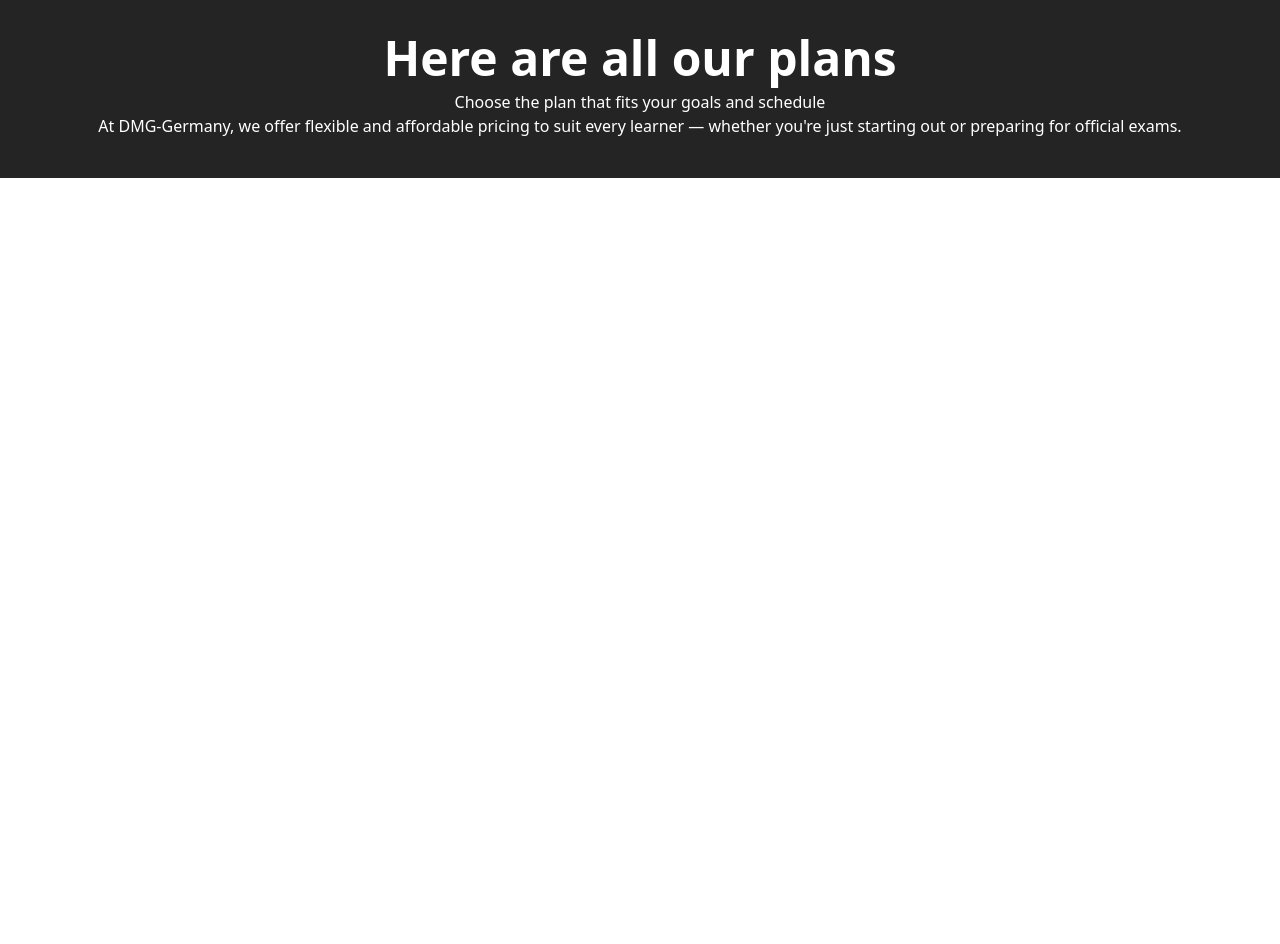
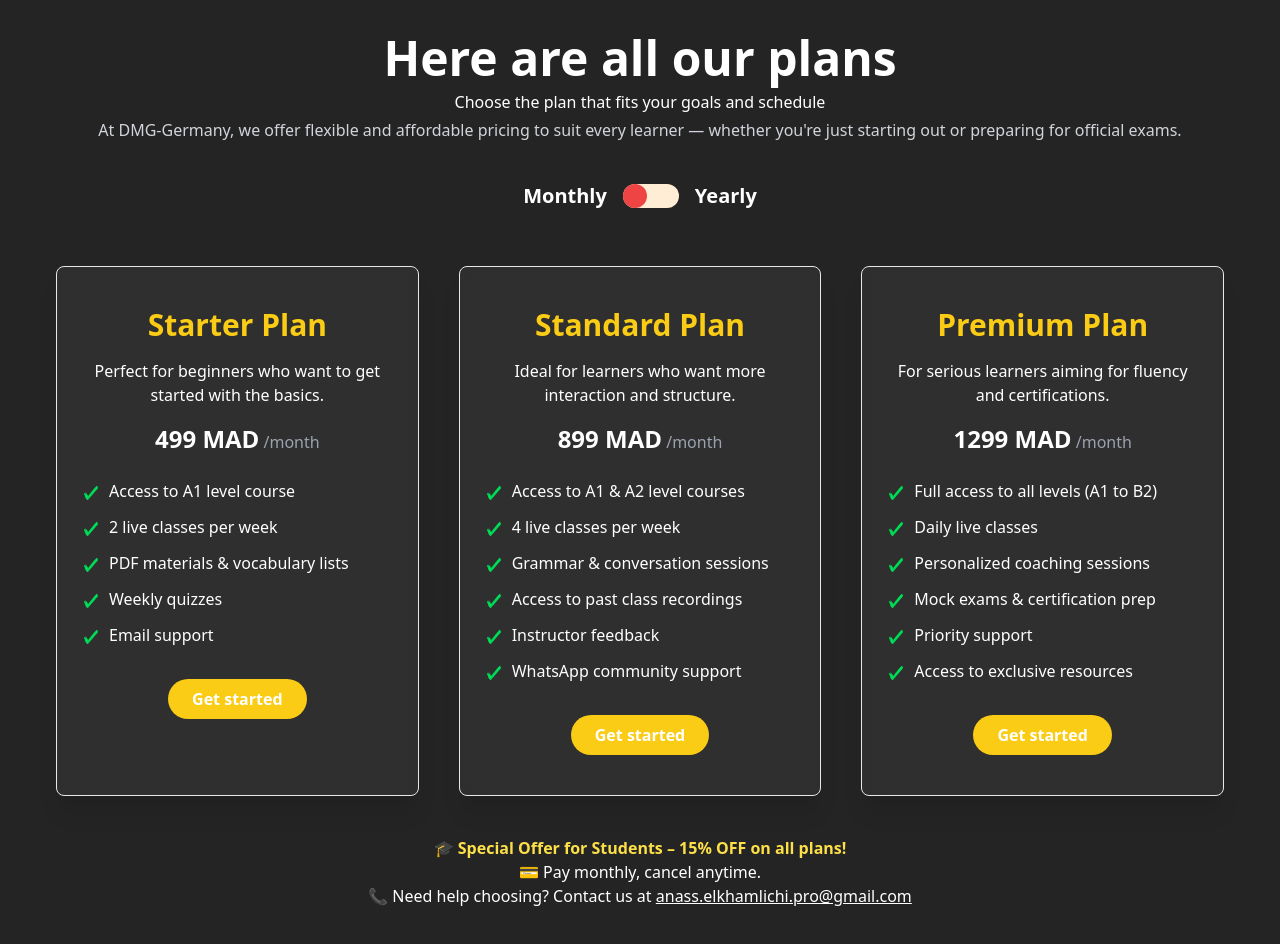
Before and after one commit to anasselkam/alx-dmg-Germany, a React (Vite) app in the folder dmg-germany/Dmg-app-project/: page / in a window 1280 px wide. Shown: the part 3920-4864 px from the top of the page. Before the commit the page ends 4098 px from the top, so only its background shows below. Built offline with nearby package versions, Linux system fonts and the light colour scheme.

Commit message:
Add  section pricing

```diff
--- /dev/null
+++ b/dmg-germany/Dmg-app-project/src/components/contact/Countact.jsx
@@ -0,0 +1,9 @@
+import React from 'react'
+
+const Countact = () => {
+  return (
+    <div>Countact</div>
+  )
+}
+
+export default Countact
--- a/dmg-germany/Dmg-app-project/src/components/pricing/Pricing.jsx
+++ b/dmg-germany/Dmg-app-project/src/components/pricing/Pricing.jsx
@@ -1,23 +1,117 @@
-import React from 'react'
+import React, { useState } from 'react';
+import iconImg from "../../assets/Images/icon.png";
 
 const Pricing = () => {
+  const [isYearly, setIsYearly] = useState(false);
+
+  const packages = [
+    {
+      name: "Starter Plan",
+      monthlyPrice: 499,
+      yearlyPrice: 4990,
+      description: "Perfect for beginners who want to get started with the basics.",
+      features: [
+        "Access to A1 level course",
+        "2 live classes per week",
+        "PDF materials & vocabulary lists",
+        "Weekly quizzes",
+        "Email support",
+      ],
+    },
+    {
+      name: "Standard Plan",
+      monthlyPrice: 899,
+      yearlyPrice: 8990,
+      description: "Ideal for learners who want more interaction and structure.",
+      features: [
+        "Access to A1 & A2 level courses",
+        "4 live classes per week",
+        "Grammar & conversation sessions",
+        "Access to past class recordings",
+        "Instructor feedback",
+        "WhatsApp community support",
+      ],
+    },
+    {
+      name: "Premium Plan",
+      monthlyPrice: 1299,
+      yearlyPrice: 12990,
+      description: "For serious learners aiming for fluency and certifications.",
+      features: [
+        "Full access to all levels (A1 to B2)",
+        "Daily live classes",
+        "Personalized coaching sessions",
+        "Mock exams & certification prep",
+        "Priority support",
+        "Access to exclusive resources",
+      ],
+    },
+  ];
+
   return (
-    <div className='md:px:14 p-4 max-w-s max-auto py-10'>
-        <div className='text-center'>
-            <h2 className='md:text-5xl text-3xl font-bold text-white mb-2'>
-                Here are all our plans
-            </h2>
-            <p className=' max-auto px-4'> Choose the plan that fits your goals and schedule</p>
-            <p>At DMG-Germany, we offer flexible and affordable pricing to suit every learner — whether you're just starting out or preparing for official exams.</p>
+    <div className='md:px-14 p-4 max-w-screen-xl mx-auto py-10'>
+      <div className='text-center'>
+        <h2 className='md:text-5xl text-3xl font-bold text-white mb-2'>
+          Here are all our plans
+        </h2>
+        <p className='px-4 mb-1'>Choose the plan that fits your goals and schedule</p>
+        <p className='text-gray-300'>At DMG-Germany, we offer flexible and affordable pricing to suit every learner — whether you're just starting out or preparing for official exams.</p>
 
-            {/* Toggle pricing  */}
-            <div>
+        {/* Toggle pricing */}
+        <div className='mt-10 flex justify-center items-center'>
+          <span className='mr-4 text-xl font-semibold'>Monthly</span>
+          <label htmlFor="toggle" className='relative inline-block w-14 h-6'>
+            <input
+              type="checkbox"
+              id="toggle"
+              className="hidden"
+              checked={isYearly}
+              onChange={() => setIsYearly(!isYearly)}
+            />
+            <div className='w-full h-full bg-orange-100 rounded-full transition duration-200'></div>
+            <div
+              className={`w-6 h-6 bg-red-500 rounded-full absolute top-0 transition-all duration-300 ${isYearly ? "left-8 bg-yellow-400" : "left-0"}`}
+            ></div>
+          </label>
+          <span className='ml-4 text-xl font-semibold'>Yearly</span>
+        </div>
+      </div>
 
+      {/* Pricing cards */}
+      <div className='grid sm:grid-cols-2 lg:grid-cols-3 gap-10 mt-14'>
+        {packages.map((pkg, index) => (
+          <div key={index} className='border py-10 px-6 rounded-lg shadow-xl bg-white/5 backdrop-blur-sm'>
+            <h3 className='text-3xl font-bold text-center text-yellow-400'>{pkg.name}</h3>
+            <p className='text-white text-center my-4'>{pkg.description}</p>
+            <p className='text-center text-white text-2xl font-semibold'>
+              {isYearly ? `${pkg.yearlyPrice} MAD` : `${pkg.monthlyPrice} MAD`}
+              <span className='text-base text-gray-400 font-medium'> /{isYearly ? 'year' : 'month'}</span>
+            </p>
+
+            <ul className='mt-6 space-y-3 text-white'>
+              {pkg.features.map((feature, i) => (
+                <li key={i} className='flex items-start gap-2'>
+                  <img src={iconImg} alt="✔" className='w-5 h-5 mt-1' />
+                  <span>{feature}</span>
+                </li>
+              ))}
+            </ul>
+
+            <div className='mt-8 flex justify-center'>
+              <button className='bg-yellow-400 px-6 py-2 rounded-full font-semibold hover:bg-yellow-300 transition'>Get started</button>
             </div>
-        </div>
+          </div>
+        ))}
+      </div>
 
+      {/* Footer info */}
+      <div className='text-center mt-10 text-white'>
+        <p className='font-semibold text-yellow-300'>🎓 Special Offer for Students – 15% OFF on all plans!</p>
+        <p>💳 Pay monthly, cancel anytime.</p>
+        <p>📞 Need help choosing? Contact us at <a href="mailto:anass.elkhamlichi.pro@gmail.com" className='underline'>anass.elkhamlichi.pro@gmail.com</a></p>
+      </div>
     </div>
-  )
-}
+  );
+};
 
-export default Pricing
+export default Pricing;
```
Also changed, not shown: dmg-germany/Dmg-app-project/src/assets/Images/active.jpeg (added), dmg-germany/Dmg-app-project/src/assets/Images/icon.png (added).
